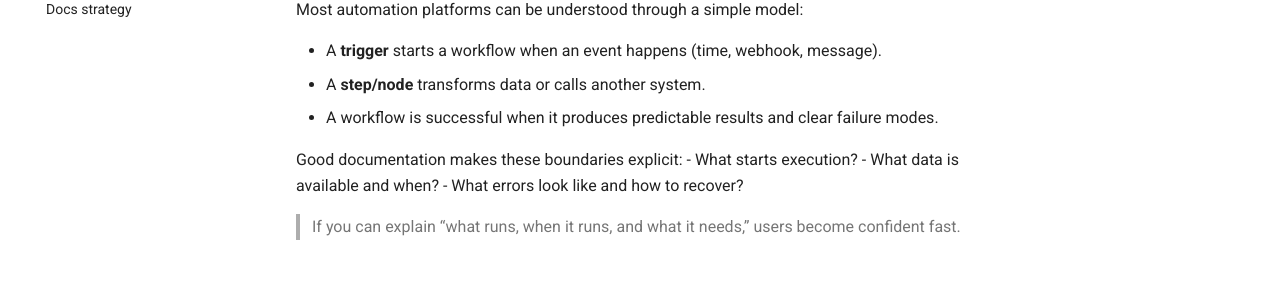
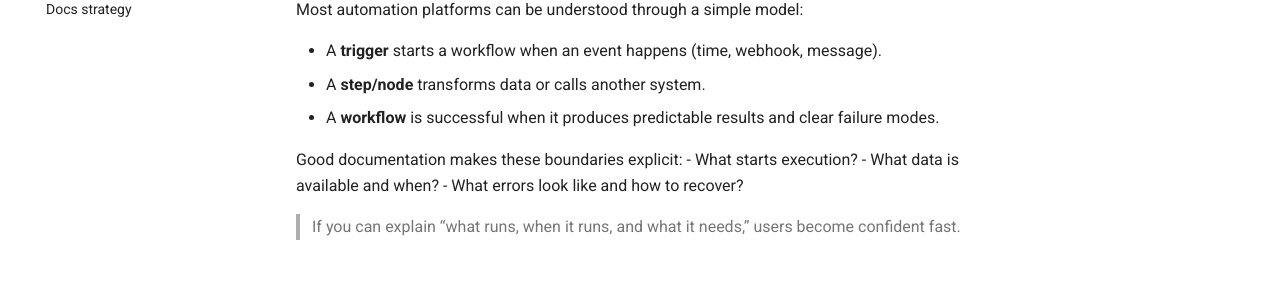
Before and after one commit to luisjguedes/docs-portfolio, an MkDocs documentation site: the page built from docs/concepts/mental-model.md, in a window 1280 px wide. Shown: the part 231-531 px from the top of the page. Built offline with MkDocs 1.6.1 and Material for MkDocs 9.7.7, drawn with Linux system fonts in a browser that asks for light colours.

```diff
--- a/docs/concepts/mental-model.md
+++ b/docs/concepts/mental-model.md
@@ -4,7 +4,7 @@ Most automation platforms can be understood through a simple model:
 
 - A **trigger** starts a workflow when an event happens (time, webhook, message).
 - A **step/node** transforms data or calls another system.
-- A workflow is successful when it produces predictable results and clear failure modes.
+- A **workflow** is successful when it produces predictable results and clear failure modes.
 
 Good documentation makes these boundaries explicit:
 - What starts execution?
```
